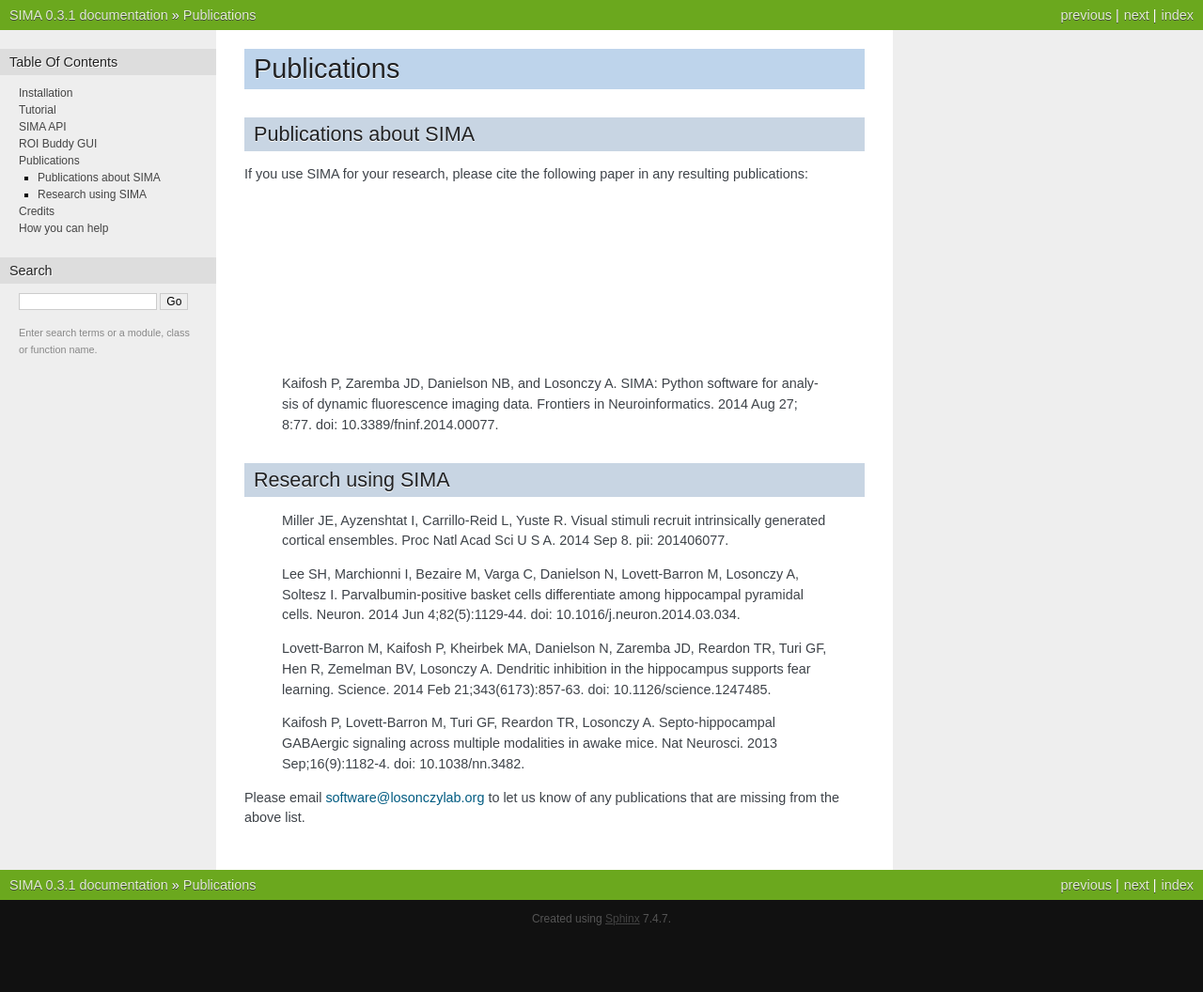
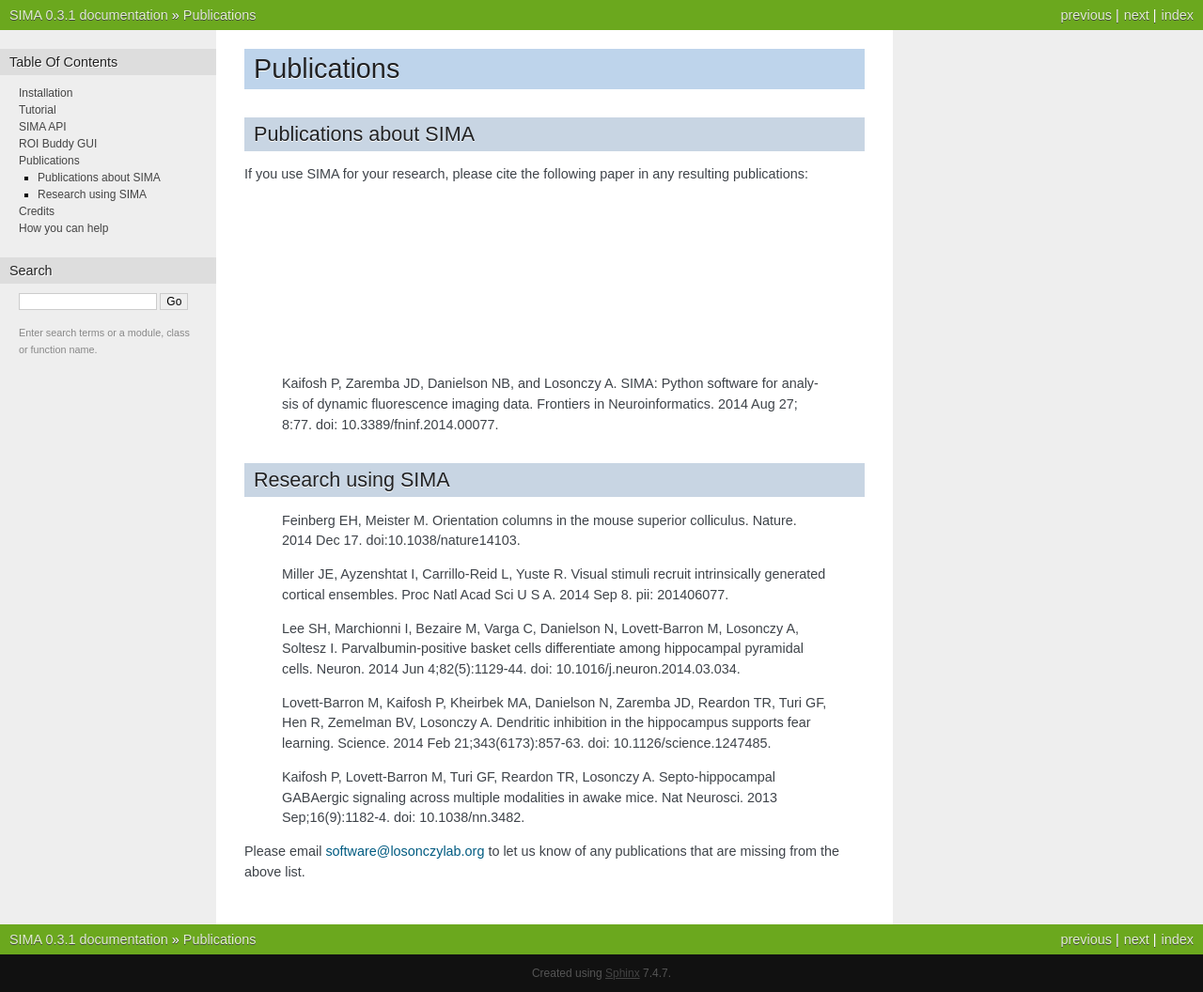
Before and after one commit to losonczylab/sima, a Sphinx documentation site: the page built from doc/source/publications.rst, in a window 1280 px wide. Shown: the whole page at 94% size. Built offline with Sphinx 7.4.7, drawn with Linux system fonts in a browser that asks for light colours; before the commit the page ends 998 px from its top, so only the background shows below that.

Commit message:
Added publication using SIMA.

```diff
--- a/doc/source/publications.rst
+++ b/doc/source/publications.rst
@@ -13,6 +13,9 @@
 
 Research using SIMA
 -------------------
+
+  Feinberg EH, Meister M. Orientation columns in the mouse superior colliculus.
+  Nature. 2014 Dec 17. doi:10.1038/nature14103.
 
   Miller JE, Ayzenshtat I, Carrillo-Reid L, Yuste R.
   Visual stimuli recruit intrinsically generated cortical ensembles.
```
